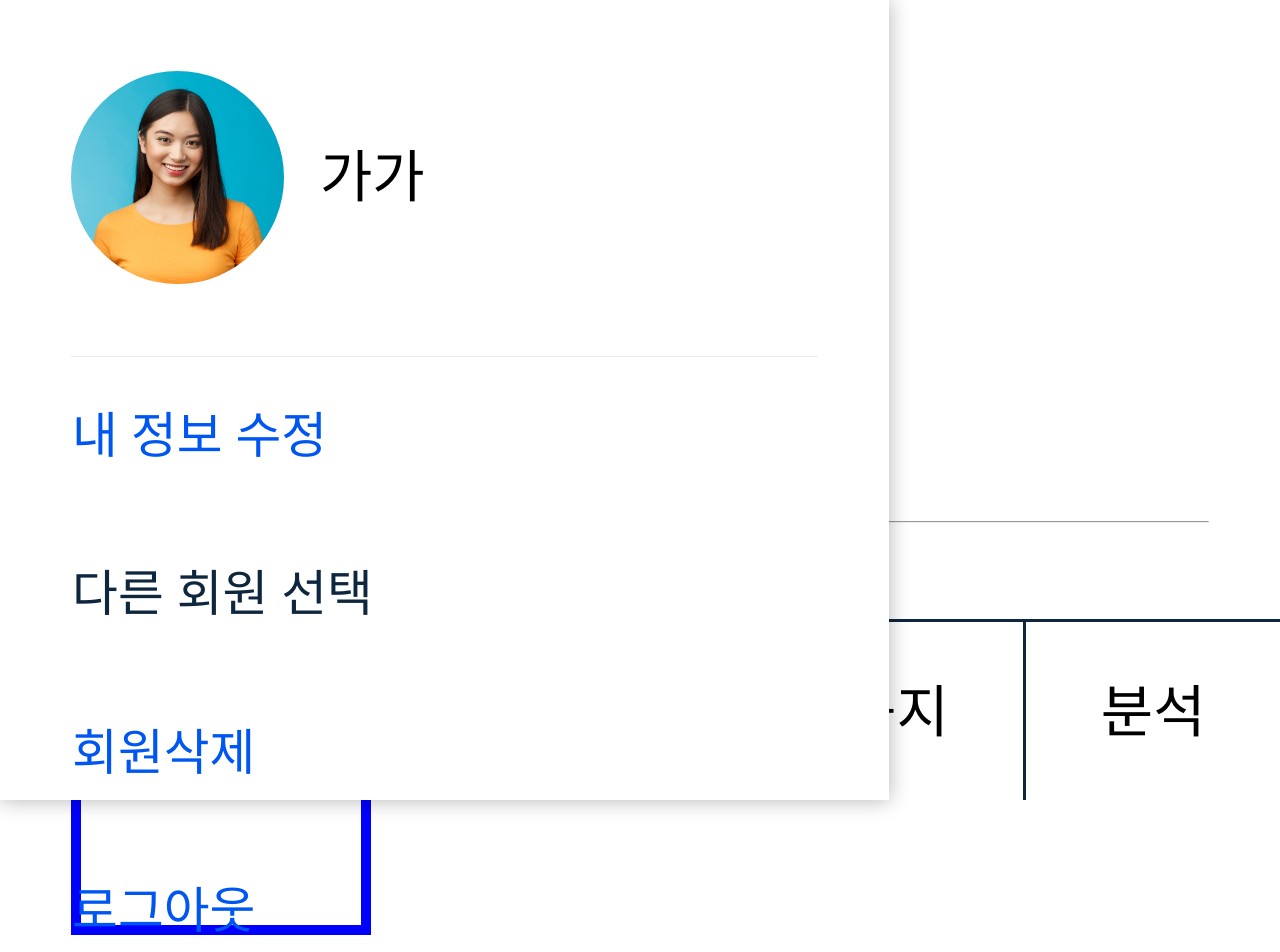
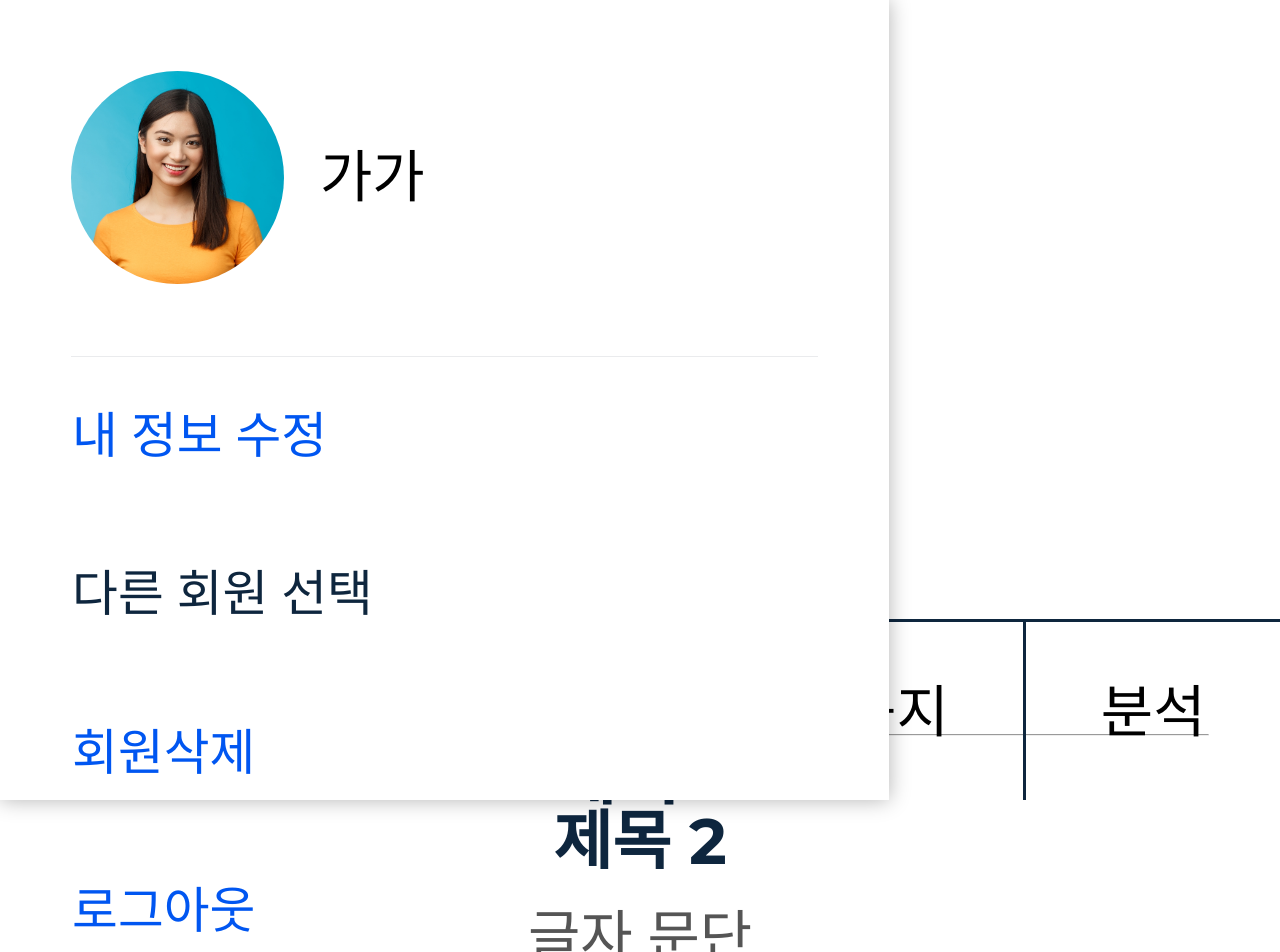
Before and after one commit to off-echoi/project-drill, a React (Create React App) app: page /common in a window 1280 px wide. Shown: the top 952 px of the page. Built offline with nearby package versions, Linux system fonts and the light colour scheme.

Commit message:
[Add]추가, 변경 된 Avatar, Typo 컴포넌트 적용

```diff
--- a/src/pages/00_Common/Common.tsx
+++ b/src/pages/00_Common/Common.tsx
@@ -1,4 +1,4 @@
-import { Avatar, BoardList } from '@components/index'
+import { Avatar, BoardList, Typo } from '@components/index'
 import ProfileImage from '@assets/profile01.jpg'
 type ContentType = {
   title: string
@@ -33,6 +33,14 @@ function Common() {
       <Avatar name="회원1" date="월, 목 13:00">
         <img src={ProfileImage} alt="이미지" />
       </Avatar>
+
+      <Avatar name="회원1" date="월, 목 13:00" type="list">
+        <img src={ProfileImage} alt="이미지" />
+      </Avatar>
+      <hr />
+      <Typo type="title">제목 1</Typo>
+      <Typo type="subTitle">제목 2</Typo>
+      <Typo type="text">글자 문단</Typo>
       <hr />
       <h3>게시판</h3>
       <h4>기본 게시판</h4>
```
